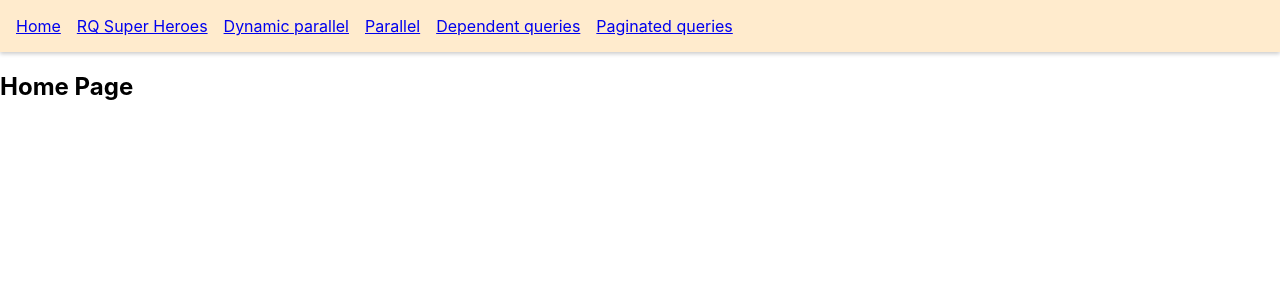
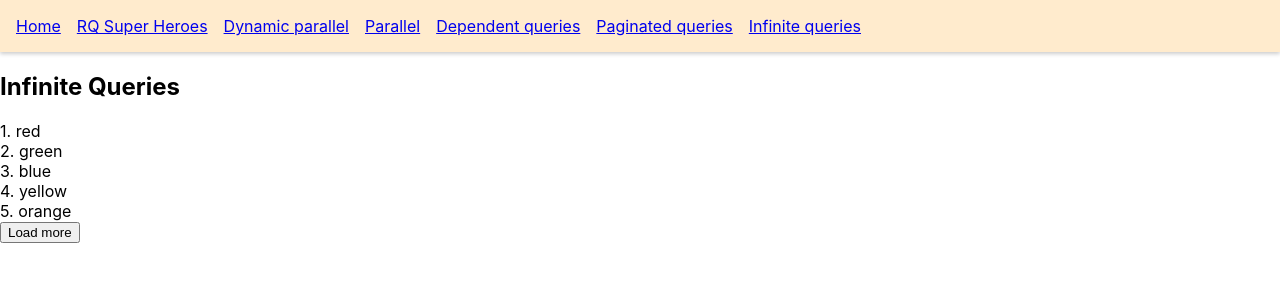
Before and after one commit to yablochnikov/react-query, a React (Create React App) app: page /infinite-queries in a window 1280 px wide. Shown: the top 300 px of the page. Built offline with nearby package versions, Linux system fonts and the light colour scheme; data requests are answered from the project's data file.

Commit message:
feat: infinite queries

```diff
--- a/src/App.js
+++ b/src/App.js
@@ -10,6 +10,7 @@ import ParallelQueries from "./components/ParallelQueries.page";
 import DynamicParallel from "./components/DynamicParallel.page";
 import { DependentQueries } from './components/DependentQueries.page'
 import PaginatedQueries from './components/PaginatedQueries.page'
+import InfiniteQueries from './components/InfiniteQueries.page'
 
 const queryClient = new QueryClient()
 
@@ -38,9 +39,15 @@ function App() {
             <li>
               <Link to='/paginated-queries'>Paginated queries</Link>
             </li>
+            <li>
+              <Link to='/infinite-queries'>Infinite queries</Link>
+            </li>
           </ul>
         </nav>
         <Switch>
+          <Route path='/infinite-queries'>
+            <InfiniteQueries />
+          </Route>
           <Route path='/paginated-queries'>
             <PaginatedQueries />
           </Route>
--- a/src/components/DependentQueries.page.js
+++ b/src/components/DependentQueries.page.js
@@ -19,9 +19,9 @@ export const DependentQueries =({email}) => {
 
     return (
      <>
-         <div>
+         <h2>
              Dependent Queries
-         </div>
+         </h2>
          {courses?.data.courses.map(course => {
              return <div key={course}>
                  {course}
--- a/src/components/DynamicParallel.page.js
+++ b/src/components/DynamicParallel.page.js
@@ -18,9 +18,9 @@ const DynamicParallel = ({ heroIds }) => {
     console.log({ queryResults })
 
   return (
-    <div>
+    <h2>
       Dynamic Parallel
-    </div>
+    </h2>
   );
 };
 
--- a/src/components/Home.page.js
+++ b/src/components/Home.page.js
@@ -1,3 +1,3 @@
 export const HomePage = () => {
-  return <h2>Home Page</h2>
+  return <h2>React Queries</h2>
 }
--- /dev/null
+++ b/src/components/InfiniteQueries.page.js
@@ -0,0 +1,50 @@
+import { Fragment } from 'react'
+import { useQuery, useInfiniteQuery } from 'react-query'
+import axios from 'axios'
+
+const fetchColors = async ({ pageParam = 1 }) => {
+    return axios.get(`http://localhost:4000/colors?_limit=5&_page=${pageParam}`)
+}
+
+const InfiniteQueries = () => {
+    const {data, isLoading, isError, error, hasNextPage, fetchNextPage, isFetching, isFetchingNextPage} = useInfiniteQuery('colors', fetchColors, {
+        getNextPageParam: (_lastPage, pages) => {
+            if(pages.length < 5) {
+                return pages.length+1;
+            } else {
+                return undefined;
+            }
+        }
+    })
+
+    if(isLoading) {
+        return <h2>Loading...</h2>
+    }
+
+    if(isError) {
+        return  <h2>{error.message}</h2>
+    }
+
+    return (
+        <>
+            <h2>
+                Infinite Queries
+            </h2>
+            <div>
+                {data?.pages.map((group, index) => {
+                    return(
+                        <Fragment key={index}>
+                            {group.data.map(color => {
+                                return <div key={color.id}>{color.id + 1}. {color.name}</div>
+                            })}
+                        </Fragment>
+                    )
+                })}
+            </div>
+            <button disabled={!hasNextPage} onClick={fetchNextPage}>Load more</button>
+            <div>{isFetching && !isFetchingNextPage ? 'Fetching...' : null}</div>
+        </>
+    )
+}
+
+export default InfiniteQueries
--- a/src/components/PaginatedQueries.page.js
+++ b/src/components/PaginatedQueries.page.js
@@ -22,9 +22,9 @@ const PaginatedQueries = () => {
 
     return (
        <>
-           <div>
+           <h2>
                Paginated Queries
-           </div>
+           </h2>
            <div>
                <button disabled={page <= 1} onClick={() => setPage(page => page - 1)}>Previous page</button>
                <button disabled={page >= 5} onClick={() => setPage(page => page + 1)}>Next page</button>
--- a/src/components/ParallelQueries.page.js
+++ b/src/components/ParallelQueries.page.js
@@ -24,17 +24,17 @@ const ParallelQueries = () => {
 
   return (
     <>
+      <h2>
+        ParallelQueries
+      </h2>
       <div>
-        ParallelQueries
-      </div>
-      <div>
-        <h2>Super Heroes</h2>
+        <h3>Super Heroes</h3>
         <ul>
           {superHeroes && superHeroes.data.map(hero => {
             return <li key={hero.name}>{hero.name}</li>
           })}
         </ul>
-        <h2>Friends</h2>
+        <h3>Friends</h3>
         <ul>
           {friends && friends.data.map(friend => {
             return <li key={friend.name}>{friend.name}</li>
```
